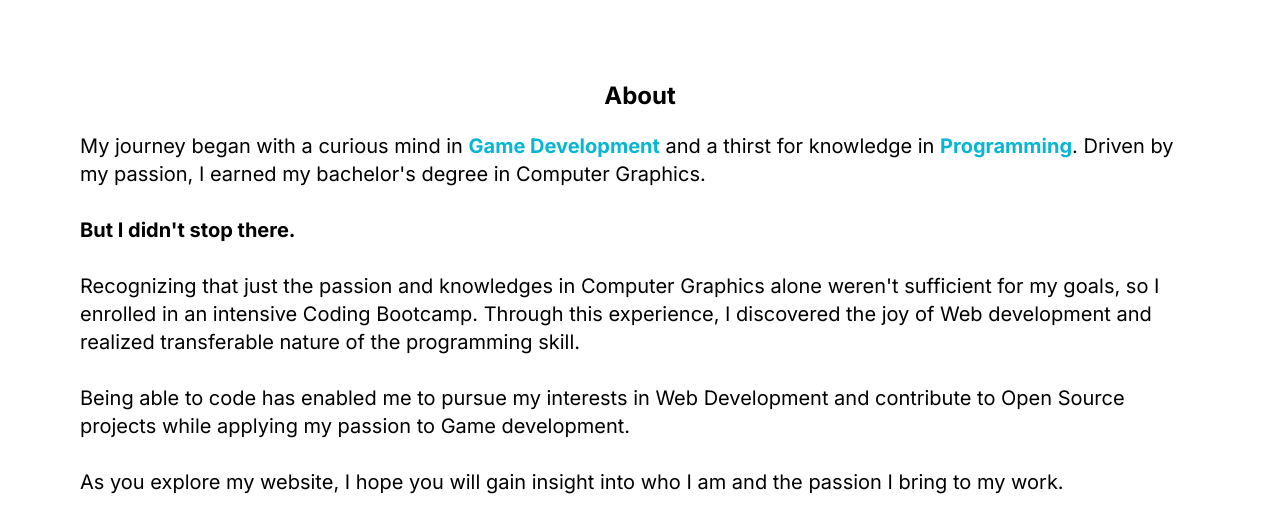
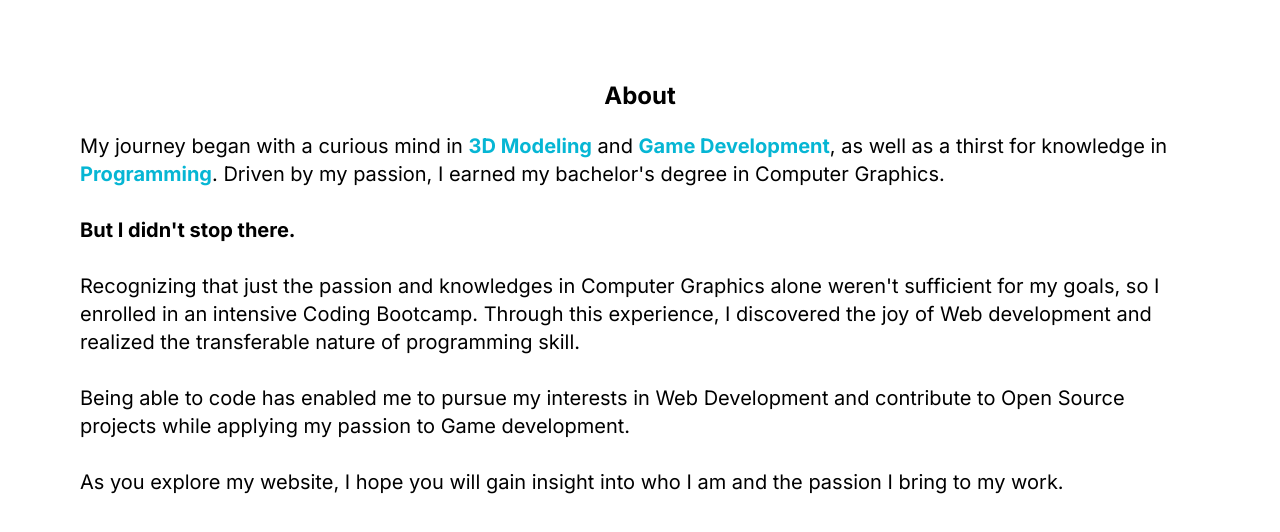
Before and after one commit to kenzilai/kenzilai.github.io, a Next.js app in the folder portfolio/: page /about in a window 1280 px wide. Shown: the top 532 px of the page. Built offline with nearby package versions, Linux system fonts and the light colour scheme.

Commit message:
🧹 chore: update About

```diff
--- a/portfolio/src/app/about/page.tsx
+++ b/portfolio/src/app/about/page.tsx
@@ -7,8 +7,9 @@ export default function About() {
             <main className="py-5 text-xl">
                 <p>
                     My journey began with a curious mind in{" "}
-                    <b className="text-cyan-500">Game Development</b> and a
-                    thirst for knowledge in{" "}
+                    <b className="text-cyan-500">3D Modeling</b> and{" "}
+                    <b className="text-cyan-500">Game Development</b>, as well
+                    as a thirst for knowledge in{" "}
                     <b className="text-cyan-500">Programming</b>. Driven by my
                     passion, I earned my bachelor's degree in Computer Graphics.
                 </p>
@@ -22,7 +23,7 @@ export default function About() {
                     Graphics alone weren't sufficient for my goals, so I
                     enrolled in an intensive Coding Bootcamp. Through this
                     experience, I discovered the joy of Web development and
-                    realized transferable nature of the programming skill.
+                    realized the transferable nature of programming skill.
                 </p>
                 <br />
                 <p>
```
